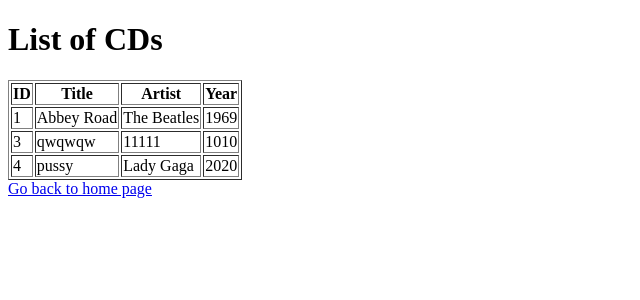
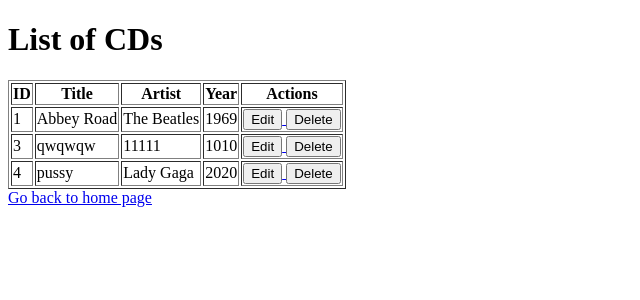
Before and after one commit to fkarczmarz/CD-organizer, a Flask app: page /albums in a window 1280 px wide. Shown: the top 300 px of the page, without its empty margins (0-640 px from the left). Run offline with Flask 3, Linux system fonts and the light colour scheme.

Commit message:
Add edit and delete functionality for CDs

```diff
--- a/app/main.py
+++ b/app/main.py
@@ -30,6 +30,38 @@
             session.close()
     return render_template('add_album.html')
 
+@app.route('/edit_album/<int:album_id>', methods=['GET', 'POST'])
+def edit_album_view(album_id):
+    session = SessionLocal()
+    album = session.query(Album).filter(Album.id == album_id).first()
+    if request.method == 'POST':
+        try:
+            album.title = request.form['title']
+            album.artist = request.form['artist']
+            album.year = request.form['year']
+            session.commit()
+            return redirect('/albums')
+        except Exception as e:
+            session.rollback()
+            return f"Error: {str(e)}"
+        finally:
+            session.close()
+    return render_template('edit_album.html', album=album)
+
+@app.route('/delete_album/<int:album_id>', methods=['POST'])
+def delete_album(album_id):
+    session = SessionLocal()
+    try:
+        album = session.query(Album).filter(Album.id == album_id).first()
+        session.delete(album)
+        session.commit()
+        return redirect('/albums')
+    except Exception as e:
+        session.rollback()
+        return f"Error: {str(e)}"
+    finally:
+        session.close()
+
 @app.route('/albums')
 def albums_view():
     session = SessionLocal()
--- a/app/templates/albums.html
+++ b/app/templates/albums.html
@@ -14,6 +14,7 @@
                 <th>Title</th>
                 <th>Artist</th>
                 <th>Year</th>
+                <th>Actions</th> <!-- Kolumna na akcje -->
             </tr>
         </thead>
         <tbody>
@@ -23,6 +24,18 @@
                 <td>{{ album.title }}</td>
                 <td>{{ album.artist }}</td>
                 <td>{{ album.year }}</td>
+                <!-- Akcje: Edytuj i Usuń -->
+                <td>
+                    <!-- Przycisk "Edytuj" -->
+                    <a href="/edit_album/{{ album.id }}">
+                        <button type="button">Edit</button>
+                    </a>
+
+                    <!-- Formularz "Usuń" -->
+                    <form action="/delete_album/{{ album.id }}" method="POST" style="display:inline;">
+                        <button type="submit">Delete</button>
+                    </form>
+                </td>
             </tr>
             {% endfor %}
         </tbody>
```
Also changed, not shown: app/templates/edit_album.html (added, +22 -0 lines), cd_organizer.db.
